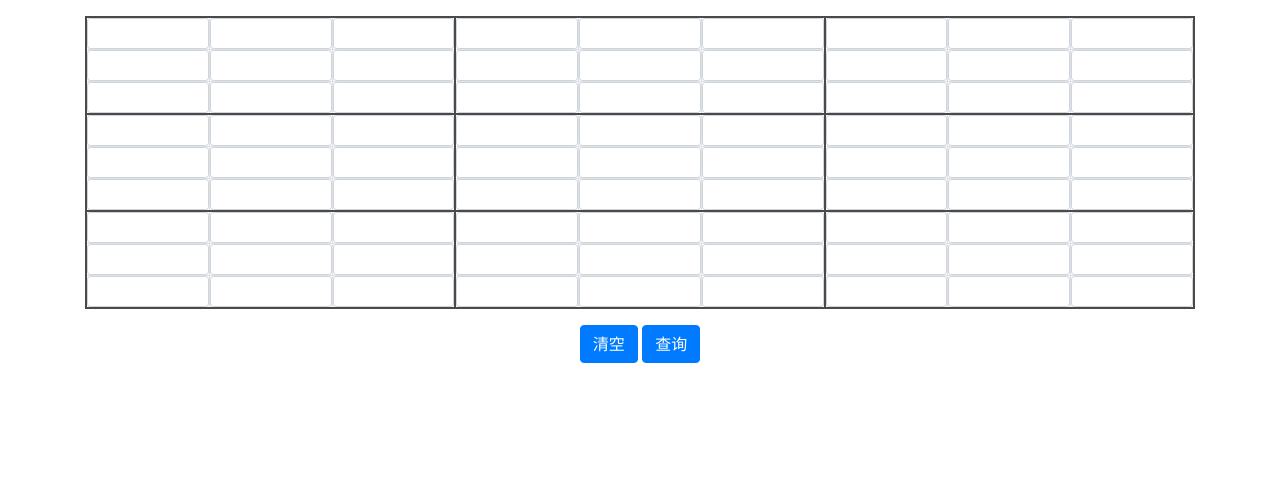
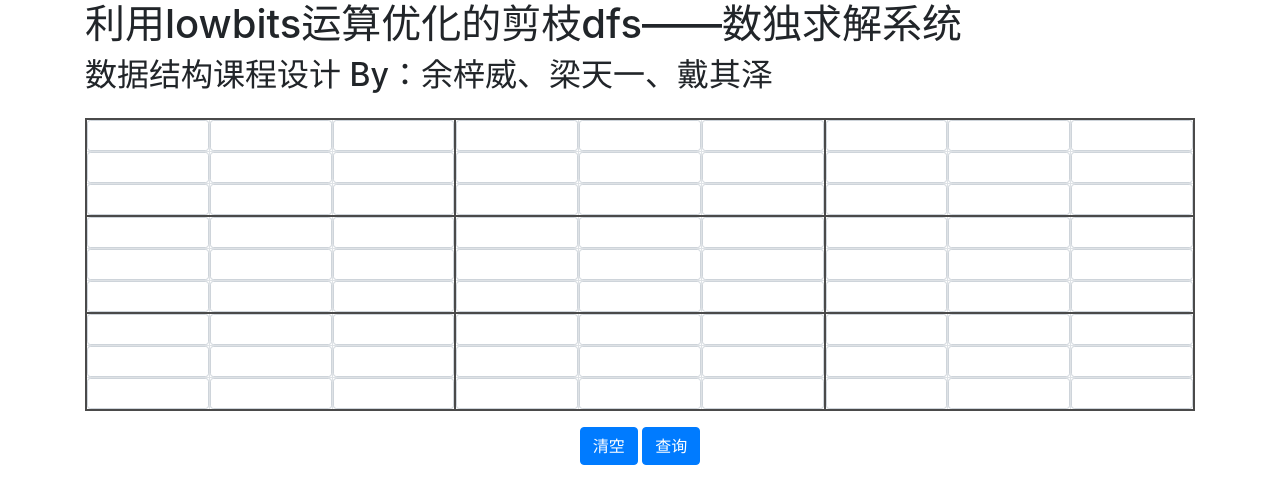
Before and after one commit to lty2002/shujujiegou, a website: page public/index.html in a window 1280 px wide. Drawn offline with Linux system fonts and the light colour scheme.

Commit message:
添加author信息

```diff
--- a/public/index.html
+++ b/public/index.html
@@ -5,7 +5,7 @@
     <meta name="viewport"
           content="width=device-width, user-scalable=no, initial-scale=1.0, maximum-scale=1.0, minimum-scale=1.0">
     <meta http-equiv="X-UA-Compatible" content="ie=edge">
-    <title>数独求解器</title>
+    <title>利用lowbits运算优化的剪枝dfs——数独求解系统</title>
     <link rel="stylesheet" href="bootstrap-4.6.0-dist/css/bootstrap.min.css">
     <link rel="stylesheet" href="css/style.css">
 </head>
@@ -14,6 +14,11 @@
 
 <div class="container">
     <div class="row">
+        <div class="col-12">
+            <h1>利用lowbits运算优化的剪枝dfs——数独求解系统</h1>
+            <h2>数据结构课程设计 By：余梓威、梁天一、戴其泽</h2>
+        </div>
+    </div><div class="row">
         <div class="col-12">
             <div class="sto">
                 <table class="table table-bordered">
```
